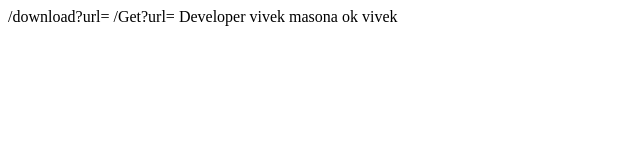
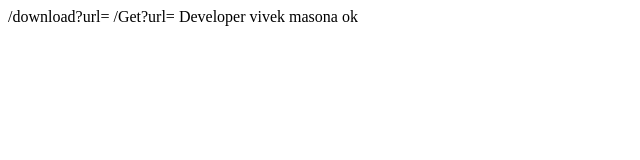
Before and after one commit to Vivekmasona/dl2, a website: page static/index.html in a window 1280 px wide. Shown: the full height of the page, 0-640 px from the left. Drawn offline with Linux system fonts and the light colour scheme.

Commit message:
Update index.html

```diff
--- a/static/index.html
+++ b/static/index.html
@@ -9,6 +9,6 @@
   <body>
     /download?url=
      /Get?url=
-Developer vivek masona ok vivek
+Developer vivek masona ok
   </body>
 </html>
```
